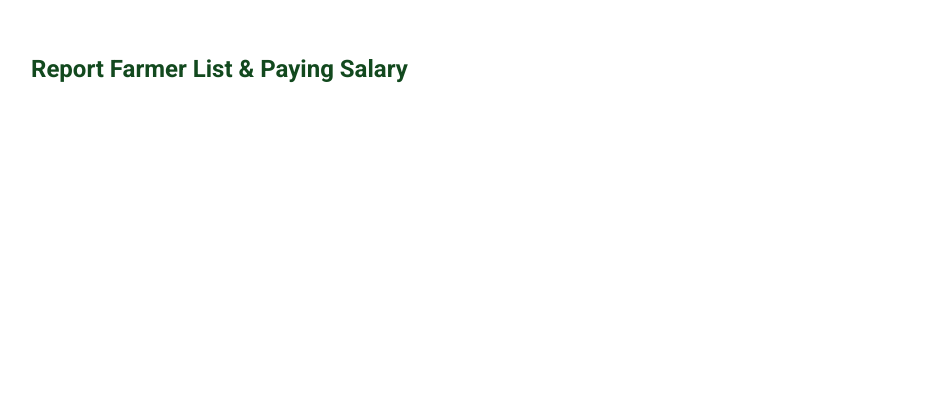
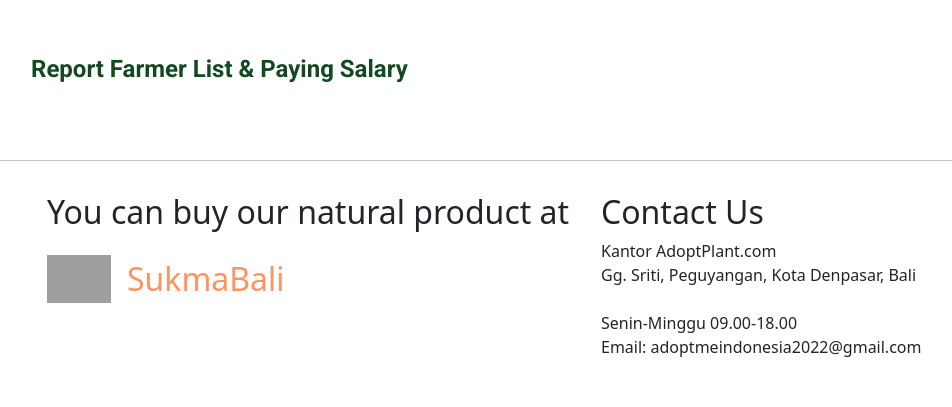
Before and after one commit to pijarcandra22/AdoptMe_NewALONE, a PHP site: page /AdobtMe/adopter_page.php in a window 1280 px wide. Shown: the part 559-966 px from the top of the page, without its empty margins (51-1003 px from the left). Before the commit the page ends 642 px from the top, so only its background shows below. Run offline with PHP 8.4, Linux system fonts and the light colour scheme; data that the repository does not hold is empty; some libraries are stand-ins or nearby versions; grey boxes are pictures that could not be loaded.

Commit message:
Add footer

```diff
--- a/adopter_page.php
+++ b/adopter_page.php
@@ -18,7 +18,7 @@
     <script src="https://api.tiles.mapbox.com/mapbox-gl-js/v2.6.1/mapbox-gl.js"></script>
     <link href="https://api.tiles.mapbox.com/mapbox-gl-js/v2.6.1/mapbox-gl.css" rel="stylesheet" />
     <style>
-        .tabpad{
+        .tabpad {
             margin-top: 20px !important;
         }
 
@@ -170,11 +170,11 @@
                 display: inline;
             }
 
-            #page_heading{
+            #page_heading {
                 margin-left: 20px;
             }
 
-            #landing-text{
+            #landing-text {
                 height: 50vh;
                 margin-bottom: 50px;
             }
@@ -213,14 +213,16 @@
                 </div>
             </div>
         </div>
-        <div class="container-xl">
+        <div class="container-xl mb-5">
             <div style="margin-top: 40px;">
                 <div id="c2"></div>
             </div>
             <div id="m1"></div>
             <div id="m2"></div>
         </div>
+        <?php include('template/footer.php'); ?>
     </div>
+
 
     <!-- Option 1: Bootstrap Bundle with Popper -->
     <script src="https://cdn.jsdelivr.net/npm/bootstrap@5.0.2/dist/js/bootstrap.bundle.min.js" integrity="sha384-MrcW6ZMFYlzcLA8Nl+NtUVF0sA7MsXsP1UyJoMp4YLEuNSfAP+JcXn/tWtIaxVXM" crossorigin="anonymous"></script>
--- /dev/null
+++ b/template/footer.php
@@ -0,0 +1,43 @@
+<style>
+    .logo-sukma-image {
+        height: 3rem;
+    }
+
+    .logo-sukma-title {
+        font-size: 2rem;
+        color: #ff935d;
+    }
+
+    .logo-sukma {
+        text-decoration: none;
+    }
+
+    @media (max-width: 768px) {
+
+        .logo-sukma-image {
+            height: 2.3rem;
+        }
+
+        .logo-sukma-title {
+            font-size: 1.3rem;
+        }
+    }
+</style>
+
+<hr />
+<div class="container">
+    <div class="row p-3 pb-5 gap-md-0 gap-5" id="footer">
+        <div class="col-12 col-sm-6">
+            <h2>You can buy our natural product at</h2>
+            <a class="logo-sukma d-inline-flex gap-3 align-items-center mt-3" href="https://warungbali.id/" target="_blank"><img src="https://admin.warungbali.id/image/logo.png" class="logo-sukma-image" /><span class="logo-sukma-title">SukmaBali</span></a><br />
+        </div>
+        <div class="col-12 col-sm-6">
+            <h2>Contact Us</h2>
+            Kantor AdoptPlant.com <br />
+            Gg. Sriti, Peguyangan, Kota Denpasar, Bali <br />
+            <br />
+            Senin-Minggu 09.00-18.00<br />
+            Email: adoptmeindonesia2022@gmail.com<br />
+        </div>
+    </div>
+</div>
```
Also changed, not shown: farmer_page.php (+5 -4 lines), index.php (+19 -25 lines), manage_page.php (+11 -9 lines).
